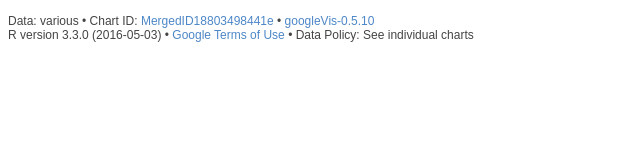
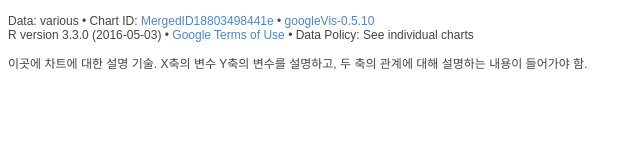
Before and after one commit to 2014kdi/2014kdi.github.io, a plain HTML site: page free1.html in a window 1280 px wide. Shown: the whole page, without its empty margins (0-641 px from the left). Drawn offline with Linux system fonts and the light colour scheme; a script that the page names is missing.

Commit message:
Update free1.html

```diff
--- a/free1.html
+++ b/free1.html
@@ -255,5 +255,11 @@ callbacks.shift()();
   R version 3.3.0 (2016-05-03)
   &#8226; <a href="https://developers.google.com/terms/">Google Terms of Use</a> &#8226; Data Policy: See individual charts
 </span></div>
+<div>
+   <p>
+         이곳에 차트에 대한 설명 기술. X축의 변수 Y축의 변수를 설명하고, 두 축의 관계에 대해 설명하는 내용이 들어가야 함.
+   </p>
+ </div>
+
 </body>
 </html>
```
